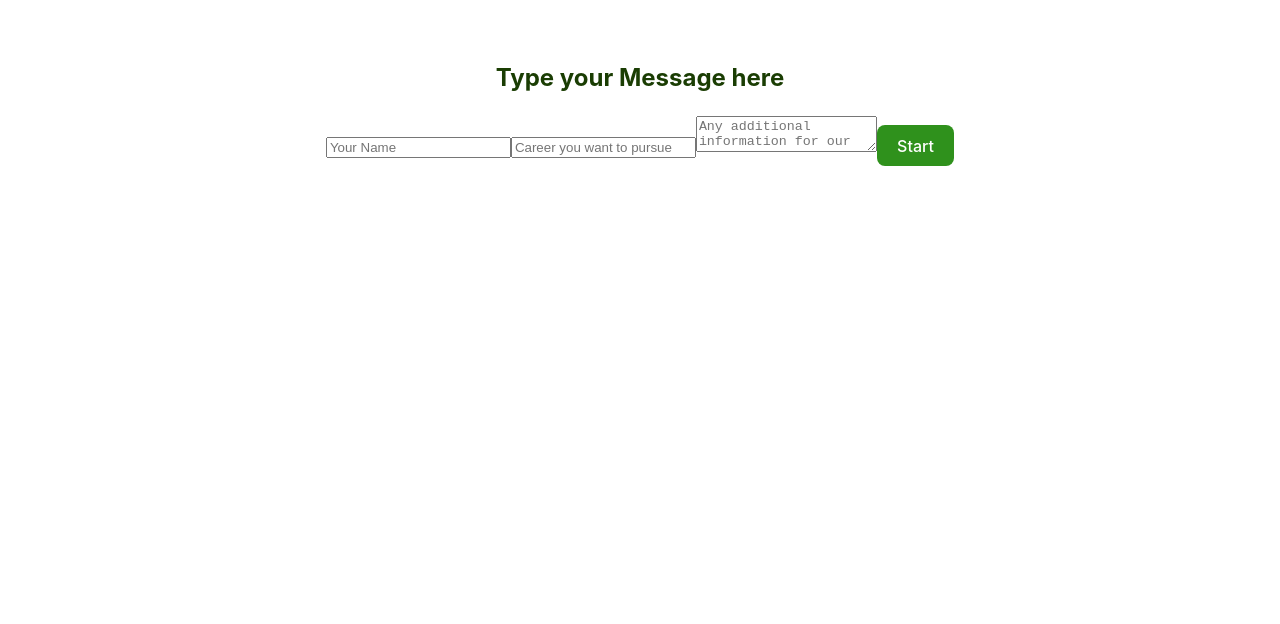
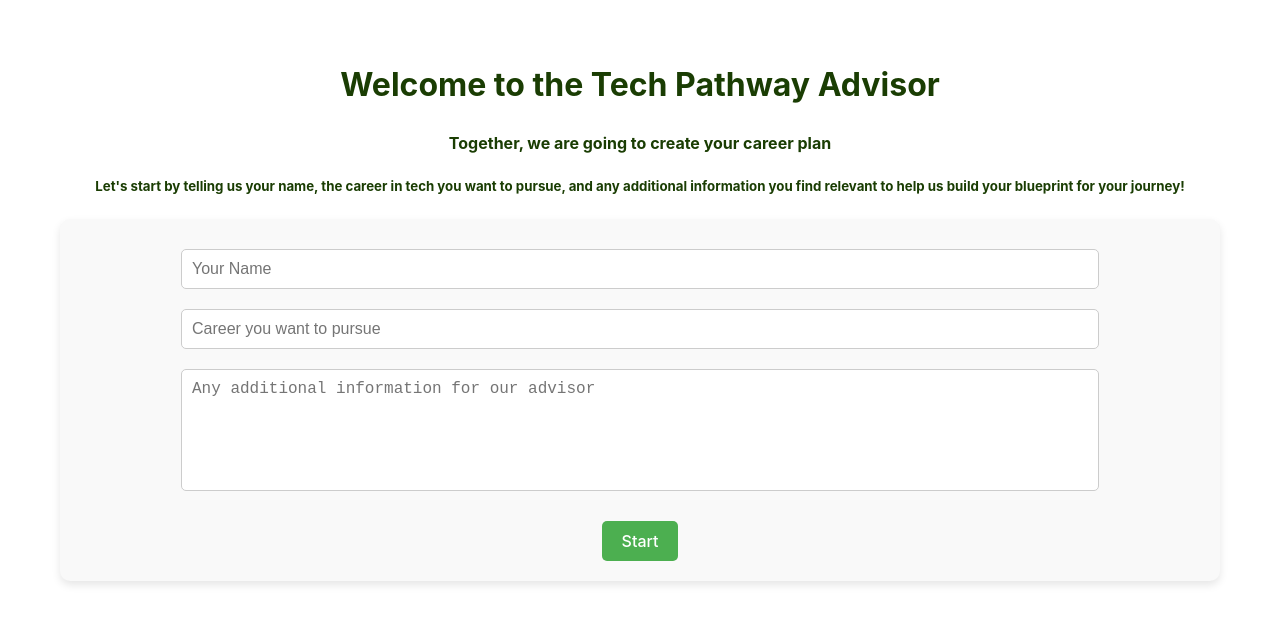
Before and after one commit to SilvinaFigueroa/chat_api_rest, a React (Vite) app: page / in a window 1280 px wide. Shown: the top 624 px of the page. Built offline with nearby package versions, Linux system fonts and the light colour scheme; no server answers.

Commit message:
adding react markdown for formatting the api output

```diff
--- a/package.json
+++ b/package.json
@@ -15,6 +15,7 @@
     "dotenv": "^16.4.5",
     "react": "^18.3.1",
     "react-dom": "^18.3.1",
+    "react-markdown": "^9.0.1",
     "react-router-dom": "^6.25.1"
   },
   "devDependencies": {
--- a/src/App.css
+++ b/src/App.css
@@ -4,3 +4,107 @@
   padding: 2rem;
   text-align: center;
 }
+
+.response-container {
+  background-color: #f9f9f9;
+  border-radius: 10px;
+  padding: 40px;
+  max-width: 800px;
+  margin: 40px auto;
+  text-align: center;
+  box-shadow: 0 4px 8px rgba(0, 0, 0, 0.1);
+}
+
+.response-container h2 {
+  color: #2c3e50;
+  margin-bottom: 20px;
+  font-size: 2rem;
+}
+
+.start-over-btn {
+  background-color: #4caf50;
+  color: white;
+  padding: 10px 20px;
+  border: none;
+  border-radius: 5px;
+  cursor: pointer;
+  font-size: 1rem;
+  margin-top: 20px;
+}
+
+.start-over-btn:hover {
+  background-color: #45a049;
+}
+
+.chat-response {
+  text-align: left;
+  margin-top: 20px;
+}
+
+.chat-response p {
+  margin-bottom: 10px;
+  line-height: 1.6;
+}
+
+.chat-response h3, .chat-response h4, .chat-response h5, .chat-response h6 {
+  margin-top: 20px;
+  margin-bottom: 10px;
+}
+
+.chat-response ul, .chat-response ol {
+  margin-left: 20px;
+  margin-bottom: 10px;
+}
+
+.chat-response code {
+  background-color: #f5f5f5;
+  padding: 2px 4px;
+  border-radius: 3px;
+}
+
+.intro-form  {
+  display: flex;
+  flex-direction: column;
+  align-items: center;
+  margin: 20px;
+  padding: 20px;
+  background-color: #f9f9f9;
+  border-radius: 10px;
+  box-shadow: 0 4px 8px rgba(0, 0, 0, 0.1);
+}
+
+.form-input,
+.form-textarea {
+  width: 80%;
+  padding: 10px;
+  margin: 10px 0;
+  border: 1px solid #ccc;
+  border-radius: 5px;
+  font-size: 1rem;
+}
+
+.form-input:focus,
+.form-textarea:focus {
+  outline: none;
+  border-color: #4caf50;
+}
+
+.form-textarea {
+  height: 100px;
+  resize: none;
+}
+
+.form-button {
+  background-color: #4caf50;
+  color: white;
+  padding: 10px 20px;
+  border: none;
+  border-radius: 5px;
+  cursor: pointer;
+  font-size: 1rem;
+  margin-top: 20px;
+}
+
+.form-button:hover {
+  background-color: #45a049;
+}
--- a/src/components/ChatMessage.jsx
+++ b/src/components/ChatMessage.jsx
@@ -1,7 +1,7 @@
 import { useEffect, useState } from 'react'
 import apiCall from '../api/chat_api'
-import ChatResponse from './ChatResponse'
 import { useNavigate } from 'react-router-dom'
+import Intro from './Intro'
 
 const ChatMessage = () => {
 
@@ -31,7 +31,7 @@ const ChatMessage = () => {
                 const response = await apiCall({ name, career, message });
                 setApiResponse(response)
                 setSubmitted(false) // Reset the submitted state for future submissions
-                navigate('/responses', { state: { response } }) // Redirect user to the response page and pass state "responses" to be uses on the page
+                navigate('/responses', { state: { name, response } }); // Pass the name and response data to the response page
 
             } catch (err) {
                 console.error(err)
@@ -47,23 +47,28 @@ const ChatMessage = () => {
 
     return (
         <>
-            <form onSubmit={handleSubmit}>
-                <h2>Type your Message here</h2>
+
+        <Intro/>
+
+            <form className="intro-form" onSubmit={handleSubmit}>
                 {/* get the text area message (event.target.value) and set the state to pass is as props between components */}
 
                 <input type='text' value={name}
                     onChange={(name) => setName(name.target.value)}
-                    placeholder='Your Name' required/>
+                    placeholder='Your Name' required
+                    className="form-input"/>
 
                 <input type='text' value={career}
                     onChange={(career) => setCareer(career.target.value)}
-                    placeholder='Career you want to pursue' required />
+                    placeholder='Career you want to pursue' required
+                    className="form-input"/>
 
                 <textarea value={message}
                     onChange={(inputMessage) => setMessage(inputMessage.target.value)}
-                    placeholder='Any additional information for our advisor' />
+                    placeholder='Any additional information for our advisor'
+                    className="form-textarea"/>
 
-                <button type='submit'>Start</button>
+                <button type='submit' className="form-button">Start</button>
             </form>
         </>
     )
--- a/src/components/ChatResponse.jsx
+++ b/src/components/ChatResponse.jsx
@@ -1,21 +1,19 @@
-import React from 'react'
+import ReactMarkdown from 'react-markdown';
 import { useNavigate } from 'react-router-dom'
 
 
-const ChatResponse = ({response}) => {
+const ChatResponse = ({ response, name }) => {
     const navigate = useNavigate()
 
-    const redirectMain = ()=>{
+    const redirectMain = () => {
         navigate('/')
     }
 
     return (
-        <>
-            <h2>ChatResponse</h2>
-            <p>{response}</p>
-
-            <button onClick={redirectMain}>Start Over</button>
-        </>
+        <div className="chat-response">
+            <ReactMarkdown>{response}</ReactMarkdown>
+            <button className="start-over-btn" onClick={redirectMain}>Start Over</button>
+        </div>
 
     )
 }
--- a/src/components/Intro.jsx
+++ b/src/components/Intro.jsx
@@ -4,7 +4,7 @@ const Intro = () => {
   return (
     <>
         <div>
-            <h1>Welcome to the Career Advisor Interface</h1>
+            <h1>Welcome to the Tech Pathway Advisor</h1>
             <h4>Together, we are going to create your career plan</h4>
             <h5>Let's start by telling us your name, the career in tech you want to pursue, and any additional information you find relevant to help us build your blueprint for your journey!</h5>
         </div>
--- a/src/pages/Responses.jsx
+++ b/src/pages/Responses.jsx
@@ -3,12 +3,15 @@ import { useLocation } from 'react-router-dom' // useLocation to access the stat
 
 const Responses = () => {
     const location = useLocation()
-    const { response } = location.state
+    const { name, response } = location.state
 
-  return (
-    // Pass the response to the component
-    <ChatResponse response={response}/>
-  )
+    return (
+        // Pass the response to the component
+        <div className="response-page">
+            <h2>Personalized Career Path for {name}</h2>
+            <ChatResponse response={response} />
+        </div>
+    )
 }
 
 export default Responses
```
Also changed, not shown: 1 other file (tests, documents, lock files or other folders).
